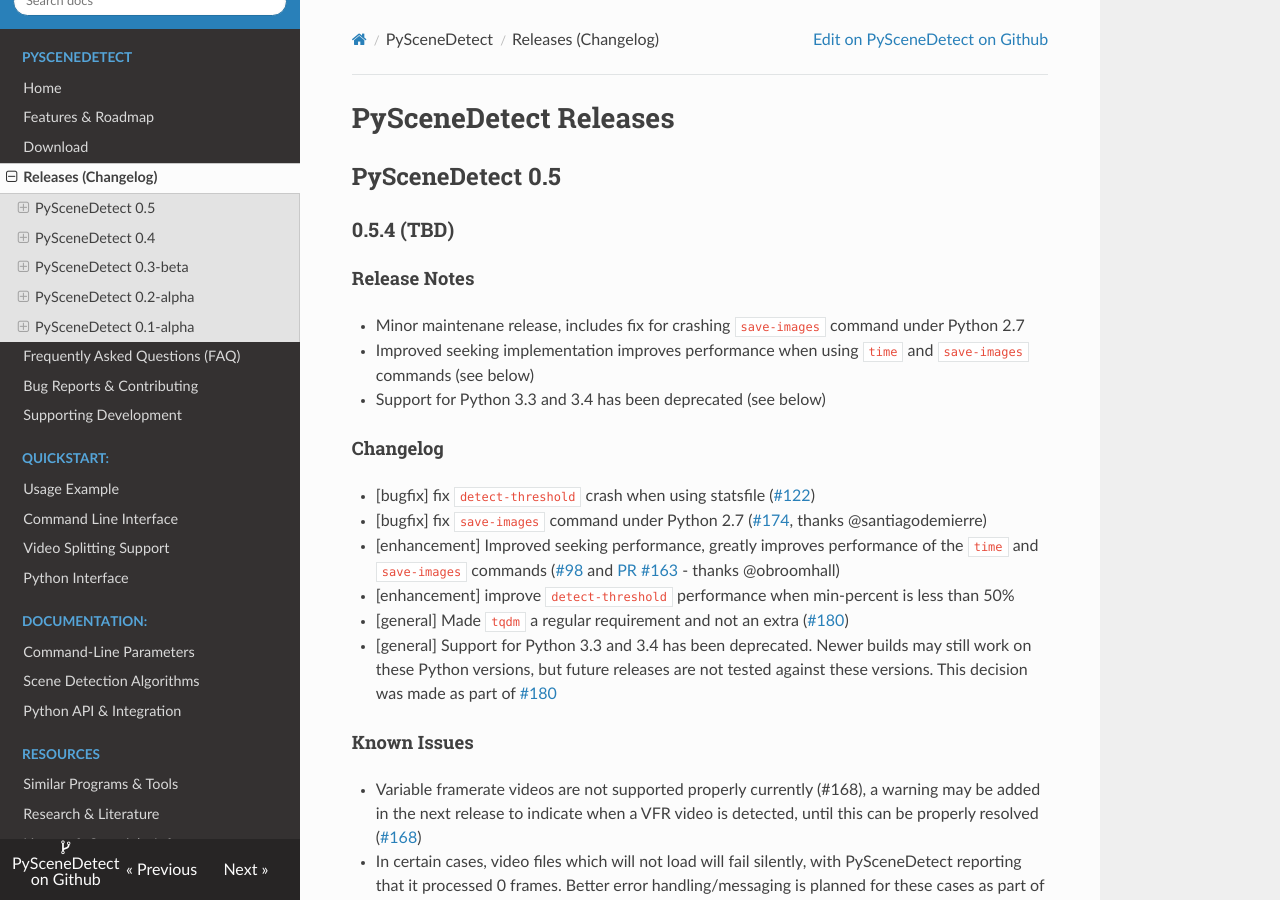
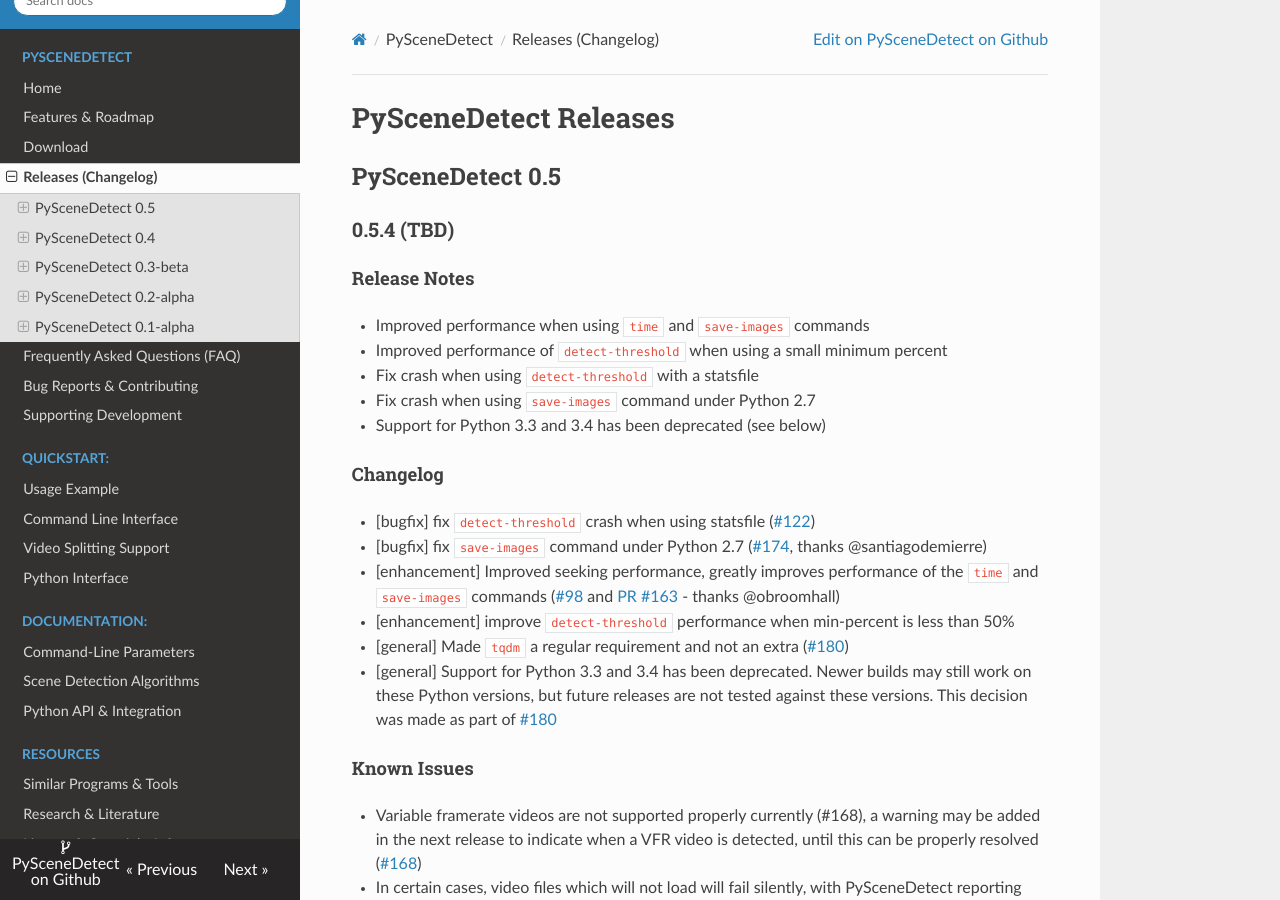
Before and after one commit to vovamushak/PySceneDetect, an MkDocs documentation site: the page built from docs/changelog.md, in a window 1280 px wide and 900 px high. Built offline with MkDocs 1.6.1, drawn with Linux system fonts in a browser that asks for light colours; nearby versions of some CDN libraries; old or Windows-style settings are respelled for this version of MkDocs.

Commit message:
Fix changelog.

```diff
--- a/docs/changelog.md
+++ b/docs/changelog.md
@@ -8,8 +8,10 @@ PySceneDetect Releases
 
 #### Release Notes
 
- * Minor maintenane release, includes fix for crashing `save-images` command under Python 2.7
- * Improved seeking implementation improves performance when using `time` and `save-images` commands (see below)
+ * Improved performance when using `time` and `save-images` commands
+ * Improved performance of `detect-threshold` when using a small minimum percent
+ * Fix crash when using `detect-threshold` with a statsfile
+ * Fix crash when using `save-images` command under Python 2.7
  * Support for Python 3.3 and 3.4 has been deprecated (see below)
 
 #### Changelog
```
